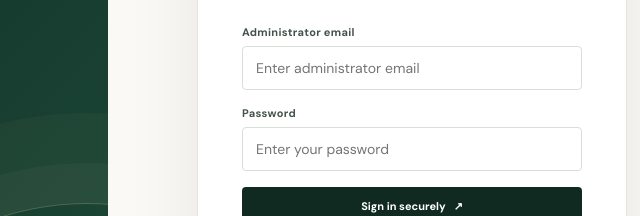
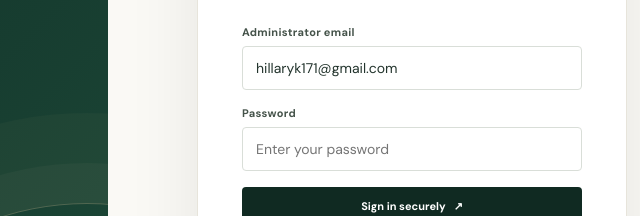
Before and after one commit to hillaryk171-lab/Ilatu-association-, a plain HTML site: page admin.html in a window 1280 px wide. Shown: the part 295-511 px from the top of the page, 564-1204 px from the left. Drawn offline with nearby package versions, Linux system fonts and the light colour scheme.

Commit message:
Add files via upload

```diff
--- a/admin.html
+++ b/admin.html
@@ -15,7 +15,7 @@
 <section id="loginView" class="login-shell">
   <div class="login-brand"><div class="brand-mark"><div class="brand-seal">IL</div><div class="brand-name"><strong>ILATU WELFARE</strong><span>AND DEVELOPMENT ASSOCIATION</span></div></div><div class="login-message"><div class="eyebrow">Kusema na Kutenda</div><h1>Your community.<br><span style="color:var(--gold2)">Your stories.</span></h1><p>A refined workspace for the people, events and official updates that keep ILATU connected. Publish once and share the story with every website visitor.</p></div><div class="login-brand-foot">UNITY · WELFARE · DEVELOPMENT</div></div>
   <div class="login-side"><div class="login-card"><div class="eyebrow">Administrator access</div><h2>Welcome back.</h2><p class="subtext">Sign in with the approved ILATU administrator account to manage the public website.</p>
-   <form id="loginForm"><div class="field"><label for="loginEmail">Administrator email</label><input id="loginEmail" type="email" autocomplete="username" placeholder="Enter administrator email" required></div><div class="field"><label for="loginPassword">Password</label><input id="loginPassword" type="password" autocomplete="current-password" required placeholder="Enter your password"></div><button id="loginButton" class="btn btn-primary btn-block" type="submit">Sign in securely <span aria-hidden="true">↗</span></button></form>
+   <form id="loginForm"><div class="field"><label for="loginEmail">Administrator email</label><input id="loginEmail" type="email" autocomplete="username" value="hillaryk171@gmail.com" required></div><div class="field"><label for="loginPassword">Password</label><input id="loginPassword" type="password" autocomplete="current-password" required placeholder="Enter your password"></div><button id="loginButton" class="btn btn-primary btn-block" type="submit">Sign in securely <span aria-hidden="true">↗</span></button></form>
    <div id="loginMessage" class="message hidden" role="status"></div><div class="login-security"><strong>Secure sign-in</strong><br>Your password is sent directly to Supabase Authentication over HTTPS. It is not written into this HTML file. Only the approved, verified administrator account receives content-management permissions.</div></div></div>
 </section>
 <section id="appView" class="shell hidden">
```
Also changed, not shown: 1 other file.
